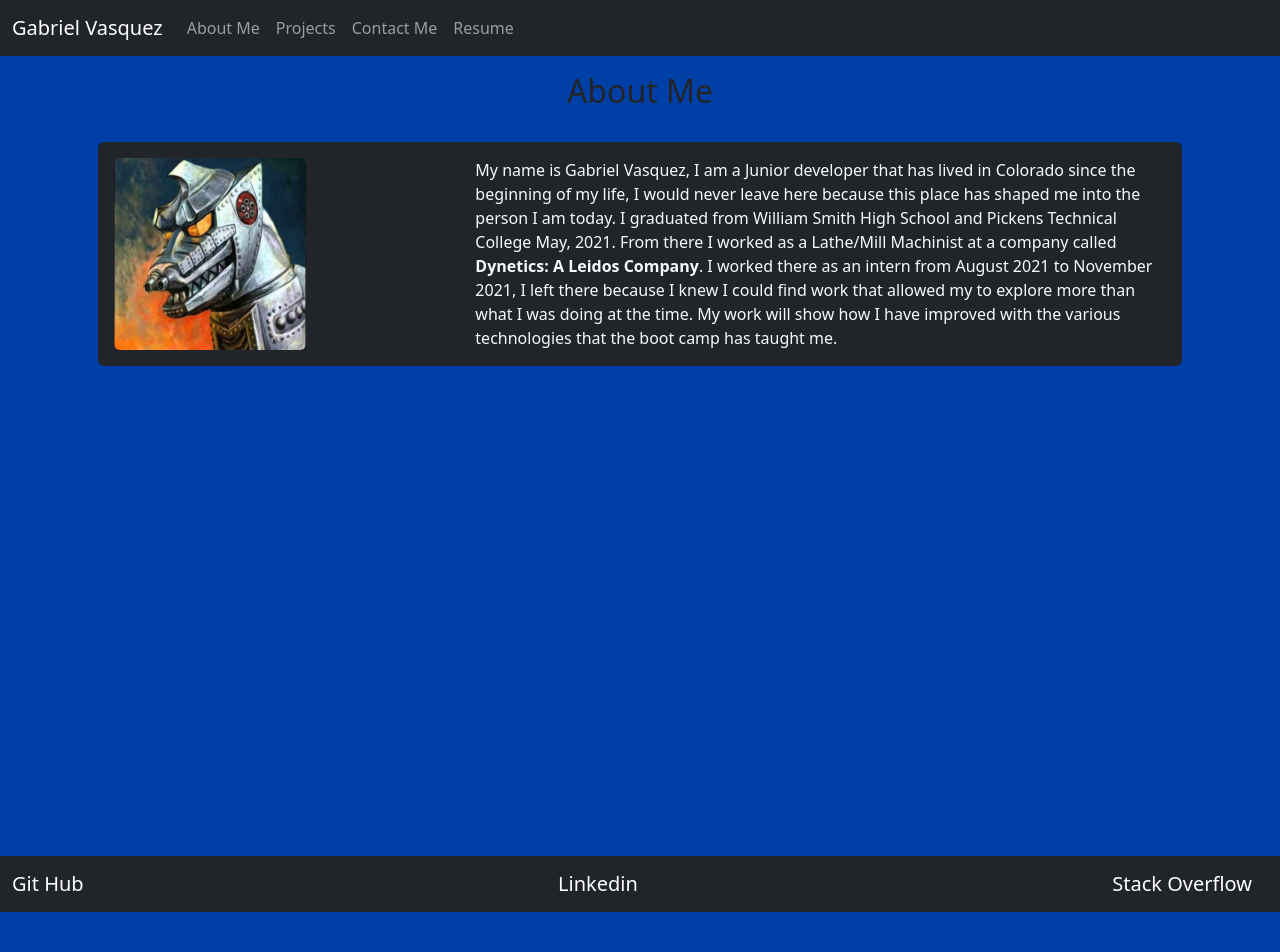
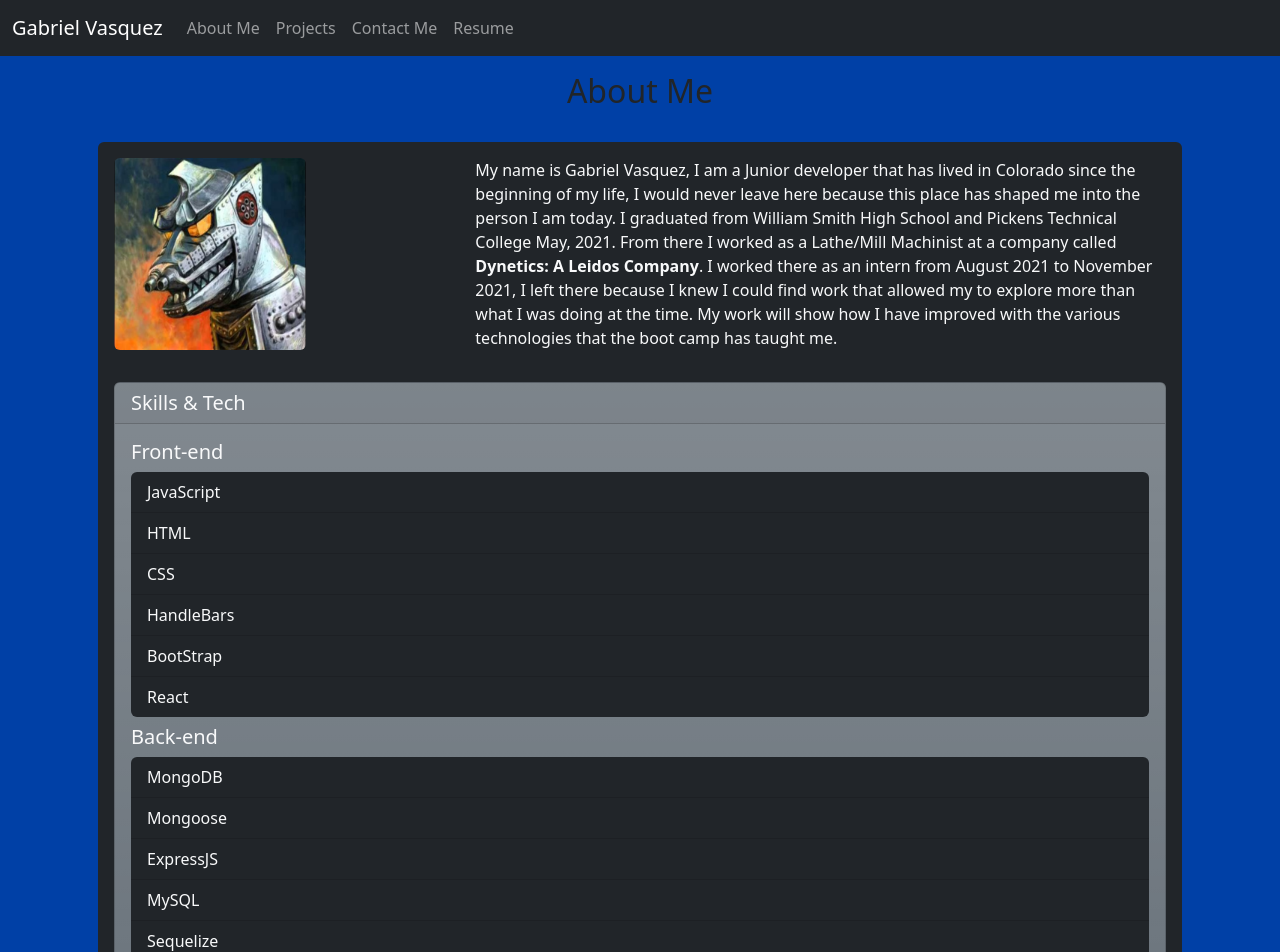
Before and after one commit to LardexTheLarge/React-Portfolio, a React (Create React App) app in the folder client/: page / in a window 1280 px wide. Shown: the top 952 px of the page. Before the commit the page ends 912 px from the top, so only its background shows below. Built offline with nearby package versions, Linux system fonts and the light colour scheme.

Commit message:
added list of Technology I have learn

```diff
--- a/client/src/components/Main.js
+++ b/client/src/components/Main.js
@@ -31,6 +31,29 @@ function Main() {
             </div>
           </div>
         </div>
+        <div class="card m-3 bg-secondary bg-gradient">
+          <h5 class="card-header">Skills & Tech</h5>
+          <div class="card-body">
+            <h5 class="card-title">Front-end</h5>
+            <ul class="list-group list-group-flush rounded">
+              <li class="list-group-item bg-dark text-light">JavaScript</li>
+              <li class="list-group-item bg-dark text-light">HTML</li>
+              <li class="list-group-item bg-dark text-light">CSS</li>
+              <li class="list-group-item bg-dark text-light">HandleBars</li>
+              <li class="list-group-item bg-dark text-light">BootStrap</li>
+              <li class="list-group-item bg-dark text-light">React</li>
+            </ul>
+            <h5 class="card-title my-2">Back-end</h5>
+            <ul class="list-group list-group-flush rounded">
+              <li class="list-group-item bg-dark text-light">MongoDB</li>
+              <li class="list-group-item bg-dark text-light">Mongoose</li>
+              <li class="list-group-item bg-dark text-light">ExpressJS</li>
+              <li class="list-group-item bg-dark text-light">MySQL</li>
+              <li class="list-group-item bg-dark text-light">Sequelize</li>
+              <li class="list-group-item bg-dark text-light">NodeJS</li>
+            </ul>
+          </div>
+        </div>
       </div>
     </div>
   );
--- a/client/src/components/contact/ContactMe.js
+++ b/client/src/components/contact/ContactMe.js
@@ -67,6 +67,7 @@ export default function ContactMe() {
           </button>
         </form>
       </div>
+      <h2 className="m-3 text-center">0gabevee0@gmail.com</h2>
     </div>
   );
 }
```
